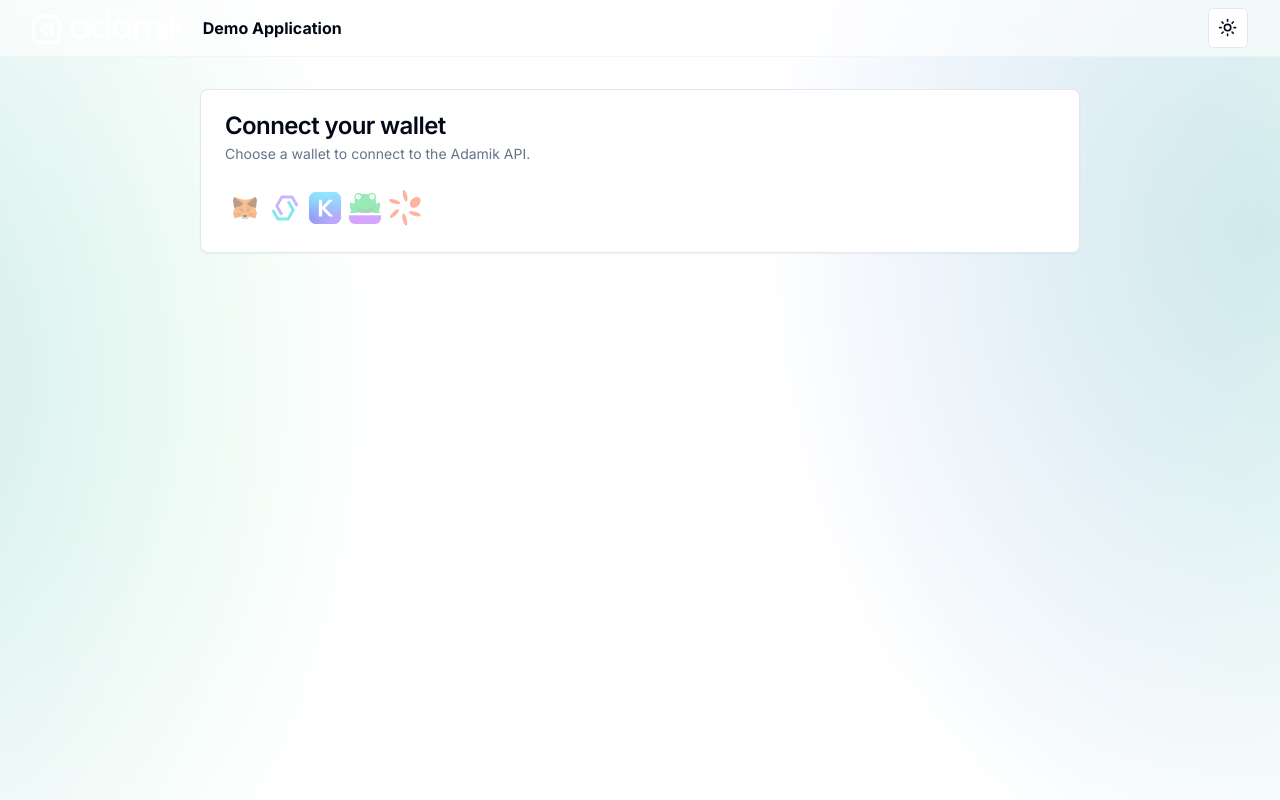
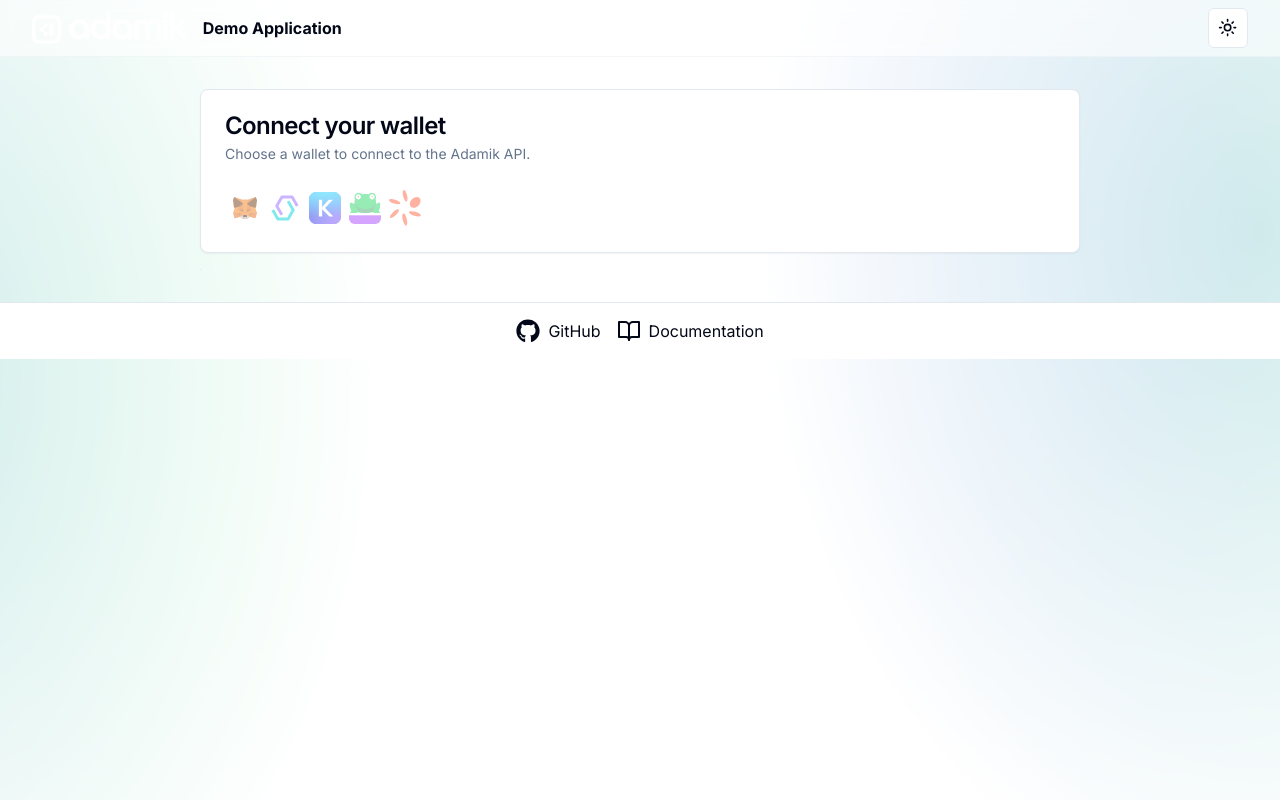
Before and after one commit to AdamikHQ/adamik-client, a Next.js app: page / in a window 1280 px wide. Built offline with nearby package versions, Linux system fonts and the light colour scheme; no server answers.

Commit message:
Added footer

```diff
--- a/app/layout.tsx
+++ b/app/layout.tsx
@@ -1,4 +1,5 @@
 import { SiteHeader } from "~/components/ui/site-header";
+import { SiteFooter } from "~/components/ui/site-footer";
 import { cn } from "~/utils/utils";
 import { AppProviders } from "~/providers";
 import type { Metadata } from "next";
@@ -26,6 +27,7 @@ export default function RootLayout({
         <AppProviders>
           <SiteHeader />
           <main className="mx-auto max-w-[59rem] flex-1 auto-rows-max gap-4 p-4 md:p-8">{children}</main>
+          <SiteFooter />
         </AppProviders>
       </body>
     </html>
--- a/package.json
+++ b/package.json
@@ -33,6 +33,7 @@
     "next-themes": "^0.3.0",
     "react": "^18",
     "react-dom": "^18",
+    "react-icons": "^5.2.1",
     "tailwind-merge": "^2.2.1",
     "tailwindcss-animate": "^1.0.7",
     "usehooks-ts": "^3.1.0",
--- /dev/null
+++ b/src/components/ui/site-footer.tsx
@@ -0,0 +1,29 @@
+import { FaGithub } from "react-icons/fa";
+import { FiBookOpen } from "react-icons/fi";
+
+export function SiteFooter() {
+  return (
+    <footer className="flex justify-center items-center py-4 bg-background text-foreground border-t border-border">
+      <div className="flex space-x-4">
+        <a
+          href="https://github.com/AdamikHQ/adamik-client"
+          target="_blank"
+          rel="noopener noreferrer"
+          className="flex items-center space-x-2 hover:text-primary"
+        >
+          <FaGithub size={24} />
+          <span>GitHub</span>
+        </a>
+        <a
+          href="https://docs.adamik.io"
+          target="_blank"
+          rel="noopener noreferrer"
+          className="flex items-center space-x-2 hover:text-primary"
+        >
+          <FiBookOpen size={24} />
+          <span>Documentation</span>
+        </a>
+      </div>
+    </footer>
+  );
+}
```
Also changed, not shown: 1 other file (tests, documents, lock files or other folders).
